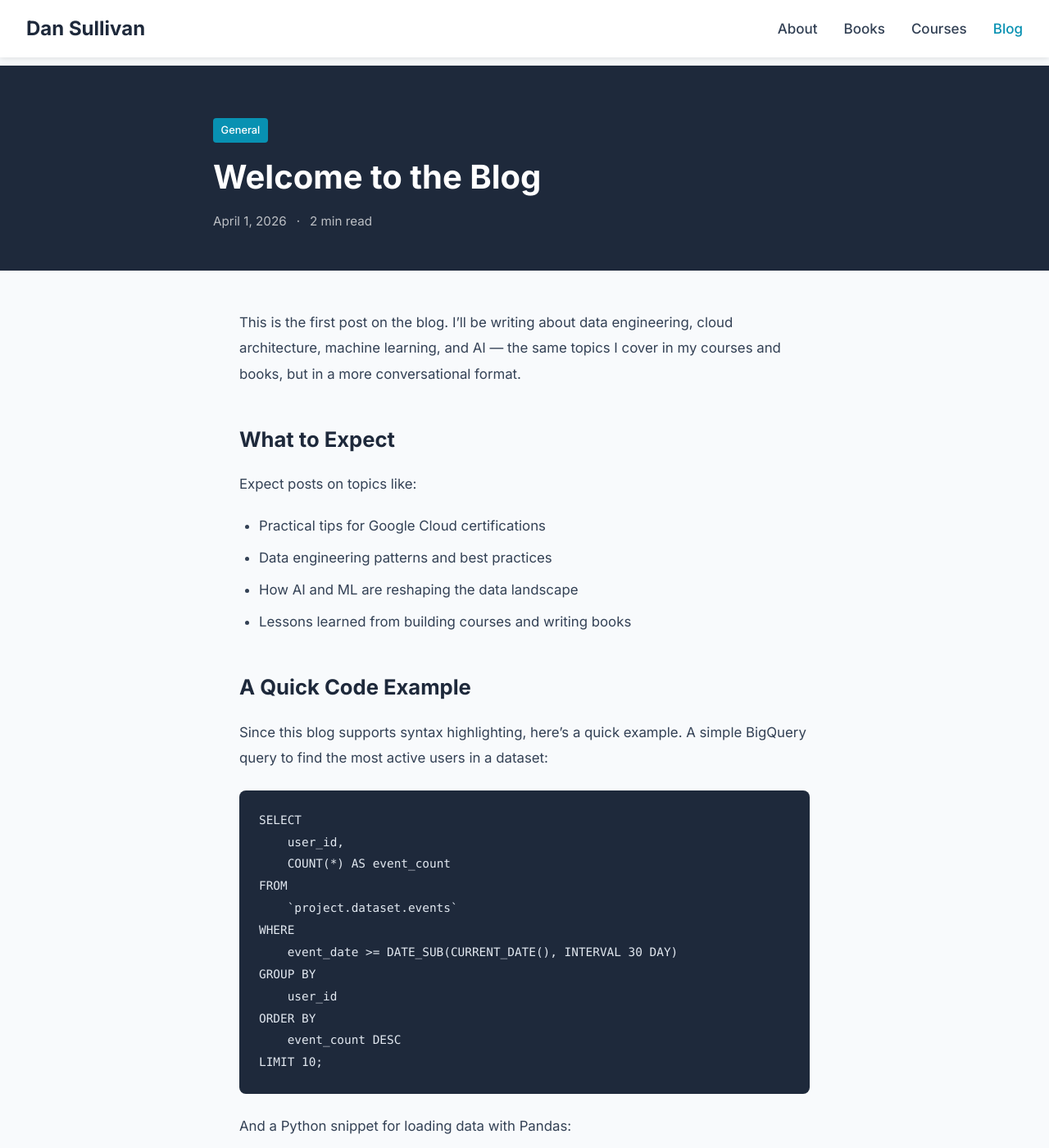
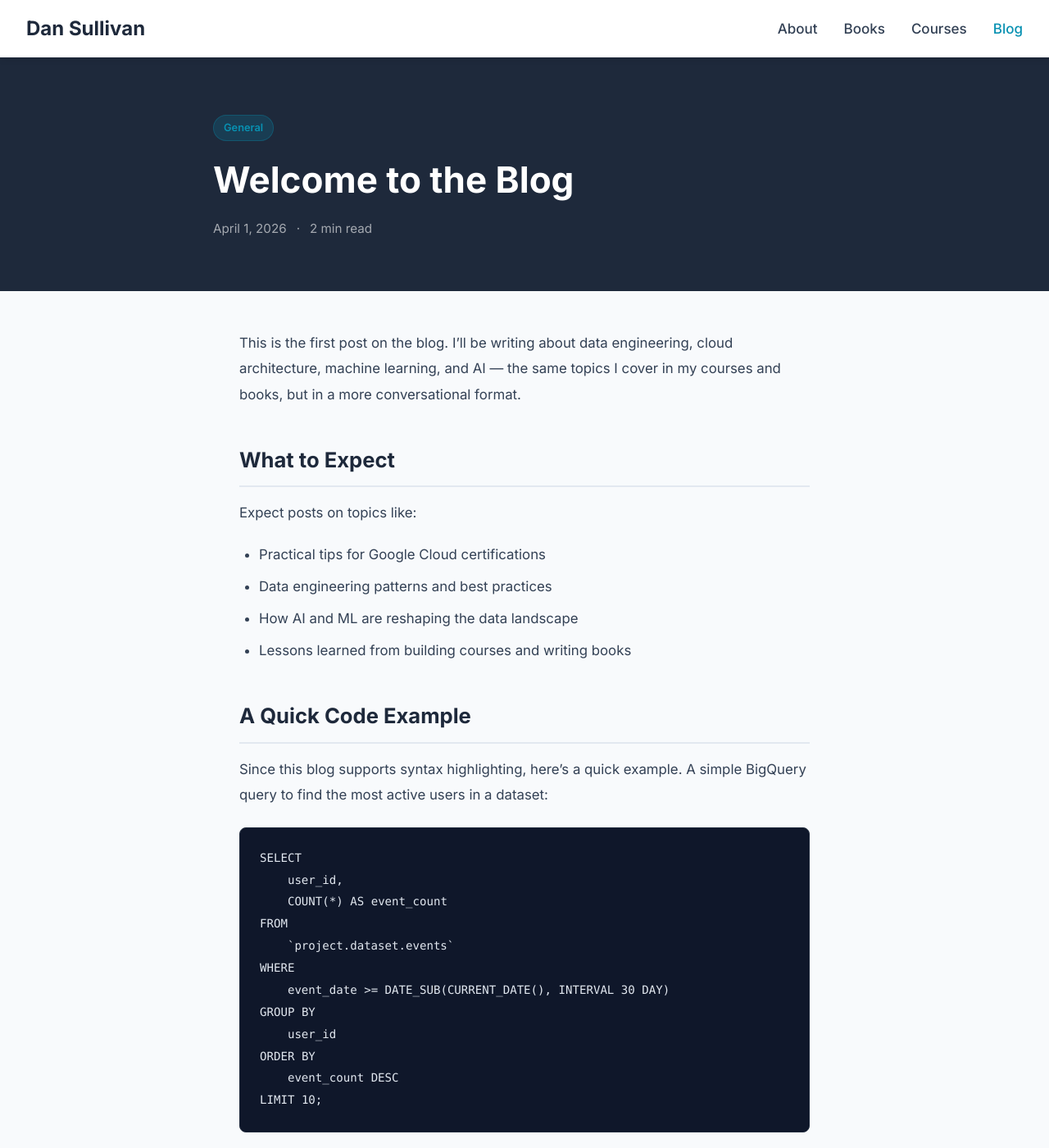
Before and after one commit to sullivan-learning-group/website, a Jekyll site: the page built from _posts/2026-04-01-welcome-to-the-blog.md, in a window 1280 px wide and 1400 px high. Shown: the whole window at 82% size. Built offline with Jekyll 4.4.1, drawn with Linux system fonts in a browser that asks for light colours.

Commit message:
Refine blog styling to match main site design

```diff
--- a/styles.css
+++ b/styles.css
@@ -1074,31 +1074,46 @@
         }
 
         /* ======================== */
+        /*    Blog Hero Banner      */
+        /* ======================== */
+
+        .blog-hero {
+            background-color: var(--color-dark);
+            padding: 140px 2rem 4rem;
+            text-align: center;
+        }
+
+        .blog-hero-content {
+            max-width: 700px;
+            margin: 0 auto;
+        }
+
+        .blog-hero-title {
+            font-size: 3rem;
+            font-weight: 700;
+            color: var(--color-card);
+            margin-bottom: 1rem;
+        }
+
+        .blog-hero-subtitle {
+            font-size: 1.15rem;
+            color: rgba(255, 255, 255, 0.8);
+            line-height: 1.7;
+        }
+
+        /* ======================== */
         /*    Blog Listing Page     */
         /* ======================== */
 
         .blog-listing {
-            padding: 120px 2rem 6rem;
+            padding: 4rem 2rem 6rem;
             background-color: var(--color-bg-light);
-            min-height: 100vh;
+            min-height: 50vh;
         }
 
         .blog-listing-container {
             max-width: 900px;
             margin: 0 auto;
-        }
-
-        .blog-listing-title {
-            font-size: 2.5rem;
-            font-weight: 700;
-            color: var(--color-text-heading);
-            margin-bottom: 0.5rem;
-        }
-
-        .blog-listing-subtitle {
-            font-size: 1.1rem;
-            color: var(--color-text-body);
-            margin-bottom: 3rem;
         }
 
         .blog-cards-grid {
@@ -1113,51 +1128,88 @@
             background-color: var(--color-card);
             border-radius: 0.5rem;
             border: 1px solid var(--color-border);
-            padding: 2rem;
+            overflow: hidden;
             text-decoration: none;
             color: inherit;
             transition: all 0.3s ease;
+            box-shadow: 0 1px 3px rgba(0, 0, 0, 0.06);
         }
 
         .blog-card:hover {
-            box-shadow: 0 8px 16px rgba(0, 0, 0, 0.1);
-            transform: translateY(-2px);
+            box-shadow: 0 8px 24px rgba(0, 0, 0, 0.12);
+            transform: translateY(-3px);
             border-color: var(--color-accent-teal);
         }
 
-        .blog-card-body {
-            flex-grow: 1;
+        .blog-card:hover .blog-card-title {
+            color: var(--color-accent-teal);
+        }
+
+        .blog-card:hover .blog-card-arrow {
+            transform: translateX(4px);
+        }
+
+        .blog-card-header {
+            padding: 1.5rem 2rem 0;
         }
 
         .blog-card-tags {
             display: flex;
             gap: 0.5rem;
-            margin-bottom: 0.75rem;
+            flex-wrap: wrap;
+        }
+
+        .blog-tag {
+            display: inline-block;
+            padding: 0.25rem 0.7rem;
+            border-radius: 999px;
+            font-size: 0.75rem;
+            font-weight: 600;
+            text-transform: uppercase;
+            letter-spacing: 0.03em;
+            background-color: rgba(8, 145, 178, 0.1);
+            color: var(--color-accent-teal);
+            border: 1px solid rgba(8, 145, 178, 0.2);
+        }
+
+        .blog-card-body {
+            padding: 1rem 2rem 0;
+            flex-grow: 1;
         }
 
         .blog-card-title {
-            font-size: 1.35rem;
+            font-size: 1.4rem;
             font-weight: 700;
             color: var(--color-text-heading);
             margin-bottom: 0.75rem;
             line-height: 1.4;
+            transition: color 0.3s ease;
         }
 
         .blog-card-excerpt {
             color: var(--color-text-body);
             line-height: 1.7;
-            font-size: 1rem;
+            font-size: 0.95rem;
         }
 
         .blog-card-footer {
-            margin-top: 1rem;
-            padding-top: 1rem;
-            border-top: 1px solid var(--color-border);
+            padding: 1.25rem 2rem 1.5rem;
             font-size: 0.85rem;
-            color: #64748b;
+            color: #94a3b8;
             display: flex;
             gap: 0.5rem;
             align-items: center;
+        }
+
+        .blog-card-readtime {
+            color: #94a3b8;
+        }
+
+        .blog-card-arrow {
+            margin-left: auto;
+            font-size: 1.1rem;
+            color: var(--color-accent-teal);
+            transition: transform 0.3s ease;
         }
 
         /* ======================== */
@@ -1165,12 +1217,12 @@
         /* ======================== */
 
         .blog-post-page {
-            padding-top: 80px;
+            padding-top: 0;
         }
 
         .blog-post-header {
             background-color: var(--color-dark);
-            padding: 4rem 2rem 3rem;
+            padding: 140px 2rem 4rem;
         }
 
         .blog-post-header-content {
@@ -1181,22 +1233,32 @@
         .blog-post-tags-top {
             display: flex;
             gap: 0.5rem;
-            margin-bottom: 1rem;
+            margin-bottom: 1.25rem;
+        }
+
+        .blog-post-tags-top .tag {
+            background-color: rgba(8, 145, 178, 0.2);
+            color: var(--color-accent-teal);
+            border: 1px solid rgba(8, 145, 178, 0.3);
+            font-size: 0.8rem;
+            font-weight: 600;
+            padding: 0.3rem 0.75rem;
+            border-radius: 999px;
         }
 
         .blog-post-title {
-            font-size: 2.5rem;
+            font-size: 2.75rem;
             font-weight: 700;
             color: var(--color-card);
-            line-height: 1.3;
-            margin-bottom: 1rem;
+            line-height: 1.25;
+            margin-bottom: 1.25rem;
         }
 
         .blog-post-meta {
             display: flex;
             gap: 0.75rem;
             align-items: center;
-            color: rgba(255, 255, 255, 0.7);
+            color: rgba(255, 255, 255, 0.6);
             font-size: 0.95rem;
         }
 
@@ -1215,6 +1277,8 @@
             color: var(--color-text-heading);
             margin-top: 2.5rem;
             margin-bottom: 1rem;
+            padding-bottom: 0.5rem;
+            border-bottom: 2px solid var(--color-border);
         }
 
         .blog-post-body h3 {
@@ -1234,11 +1298,13 @@
             height: auto;
             border-radius: 0.5rem;
             margin: 1.5rem 0;
+            box-shadow: 0 4px 12px rgba(0, 0, 0, 0.1);
         }
 
         .blog-post-body a {
             color: var(--color-accent-teal);
             text-decoration: underline;
+            text-underline-offset: 2px;
         }
 
         .blog-post-body a:hover {
@@ -1268,28 +1334,29 @@
         /* Code blocks */
         .blog-post-body code {
             font-family: 'SF Mono', 'Fira Code', 'Consolas', monospace;
-            font-size: 0.9em;
+            font-size: 0.88em;
             background-color: #f1f5f9;
-            padding: 0.15em 0.4em;
+            padding: 0.2em 0.45em;
             border-radius: 4px;
             color: #0f172a;
         }
 
         .blog-post-body pre {
-            background-color: #1e293b;
+            background-color: #0f172a;
             color: #e2e8f0;
             padding: 1.5rem;
             border-radius: 0.5rem;
             overflow-x: auto;
             margin: 1.5rem 0;
             line-height: 1.6;
+            border: 1px solid #1e293b;
         }
 
         .blog-post-body pre code {
             background: none;
             padding: 0;
             color: inherit;
-            font-size: 0.9rem;
+            font-size: 0.88rem;
         }
 
         /* Tables in blog posts */
@@ -1315,20 +1382,49 @@
         .blog-post-footer {
             max-width: 760px;
             margin: 0 auto;
-            padding: 0 2rem 4rem;
+            padding: 2rem 2rem 4rem;
+            border-top: 1px solid var(--color-border);
+        }
+
+        .blog-post-footer .view-link {
+            font-size: 0.95rem;
         }
 
         /* Responsive blog */
         @media (max-width: 768px) {
+            .blog-hero {
+                padding: 110px 1.5rem 3rem;
+            }
+
+            .blog-hero-title {
+                font-size: 2.25rem;
+            }
+
+            .blog-post-header {
+                padding: 110px 1.5rem 3rem;
+            }
+
             .blog-post-title {
                 font-size: 1.75rem;
             }
 
             .blog-listing {
-                padding: 100px 1rem 4rem;
+                padding: 3rem 1rem 4rem;
             }
 
-            .blog-listing-title {
-                font-size: 2rem;
+            .blog-card-header {
+                padding: 1.25rem 1.25rem 0;
+            }
+
+            .blog-card-body {
+                padding: 0.75rem 1.25rem 0;
+            }
+
+            .blog-card-footer {
+                padding: 1rem 1.25rem 1.25rem;
+            }
+
+            .blog-card-title {
+                font-size: 1.15rem;
             }
         }
```
Also changed, not shown: blog/index.html (+18 -9 lines).
